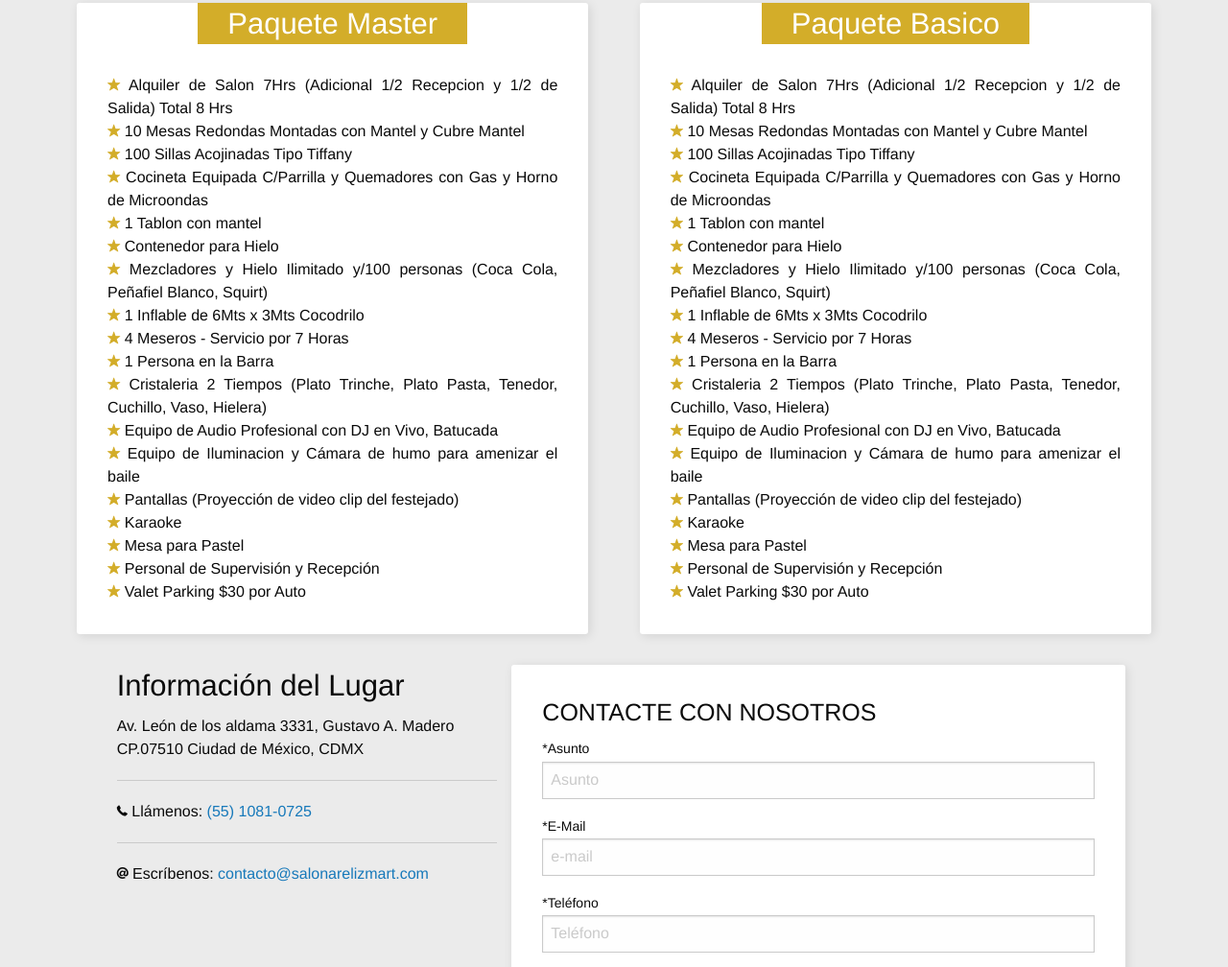
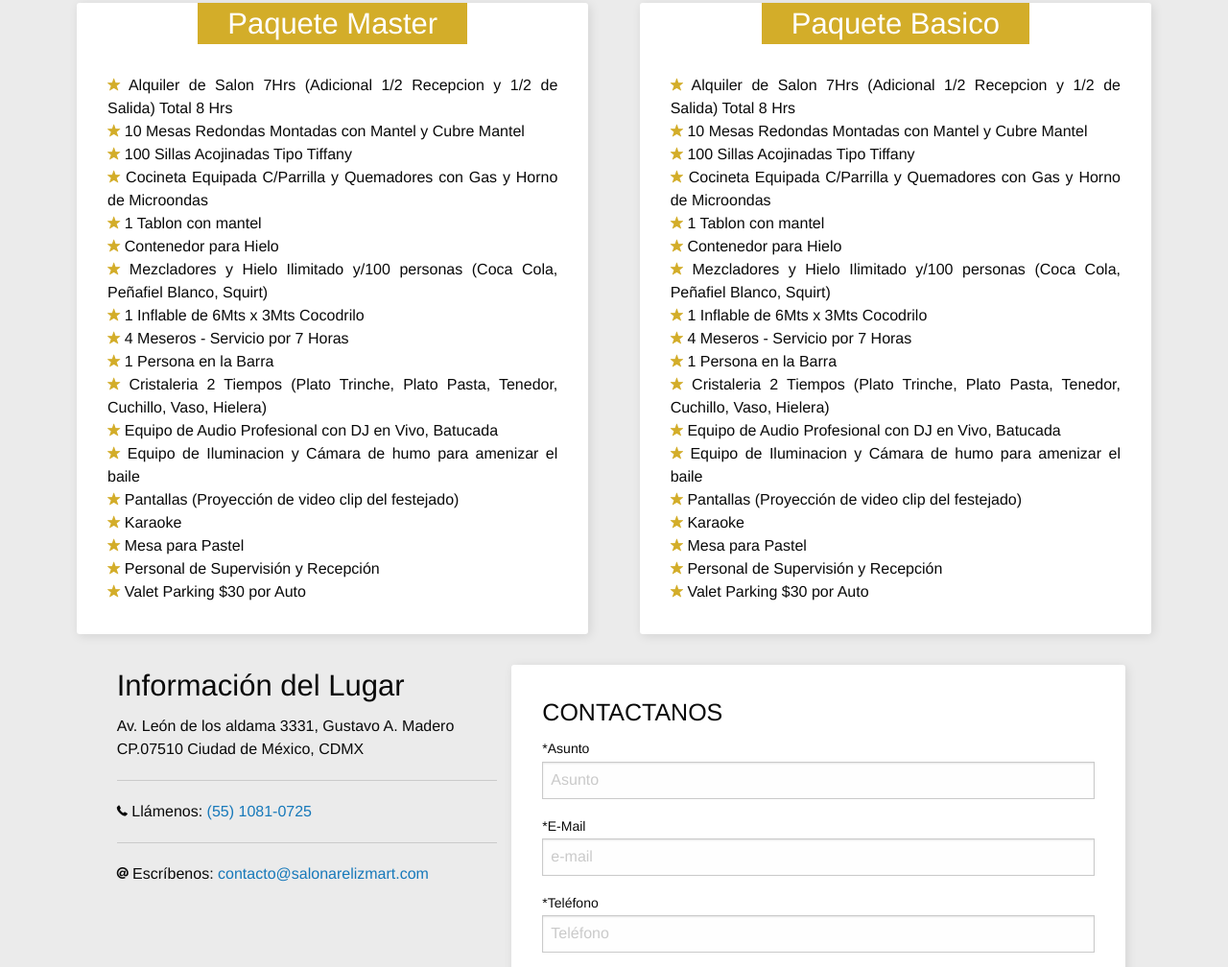
Before and after one commit to OoMagicBlueoO/Salon-Arelizmart, a plain HTML site: page index.html in a window 1280 px wide. Shown: the part 719-1727 px from the top of the page at 96% size. Drawn offline with Linux system fonts and the light colour scheme; grey boxes are pictures that could not be loaded; some icons are missing.

Commit message:
Update index.html

```diff
--- a/index.html
+++ b/index.html
@@ -176,7 +176,7 @@
             <iframe src="https://www.google.com/maps/embed?pb=!1m14!1m8!1m3!1d470.1445521206209!2d-99.0810408710901!3d19.49190512044381!3m2!1i1024!2i768!4f13.1!3m3!1m2!1s0x0%3A0x468d18130ff7c9d3!2sSALON+DE+EVENTOS+ARELIZMART!5e0!3m2!1ses-419!2smx!4v1491727647304" width="100%" height="350" frameborder="0" style="border:0" allowfullscreen></iframe>
           </div>
           <div class="column small-12 medium-6 form-contact">
-            <h4>CONTACTE CON NOSOTROS</h4>
+            <h4>CONTACTANOS</h4>
             <label for="asunto">*Asunto</label><input type="text" placeholder="Asunto" name="asunto" id="asunto">
             <label for="e-mail">*E-Mail</label><input type="text" placeholder="e-mail" name="e-mail" id="e-mail">
             <label for="tel">*Teléfono</label><input type="text" placeholder="Teléfono" name="tel" id="tel">
```
